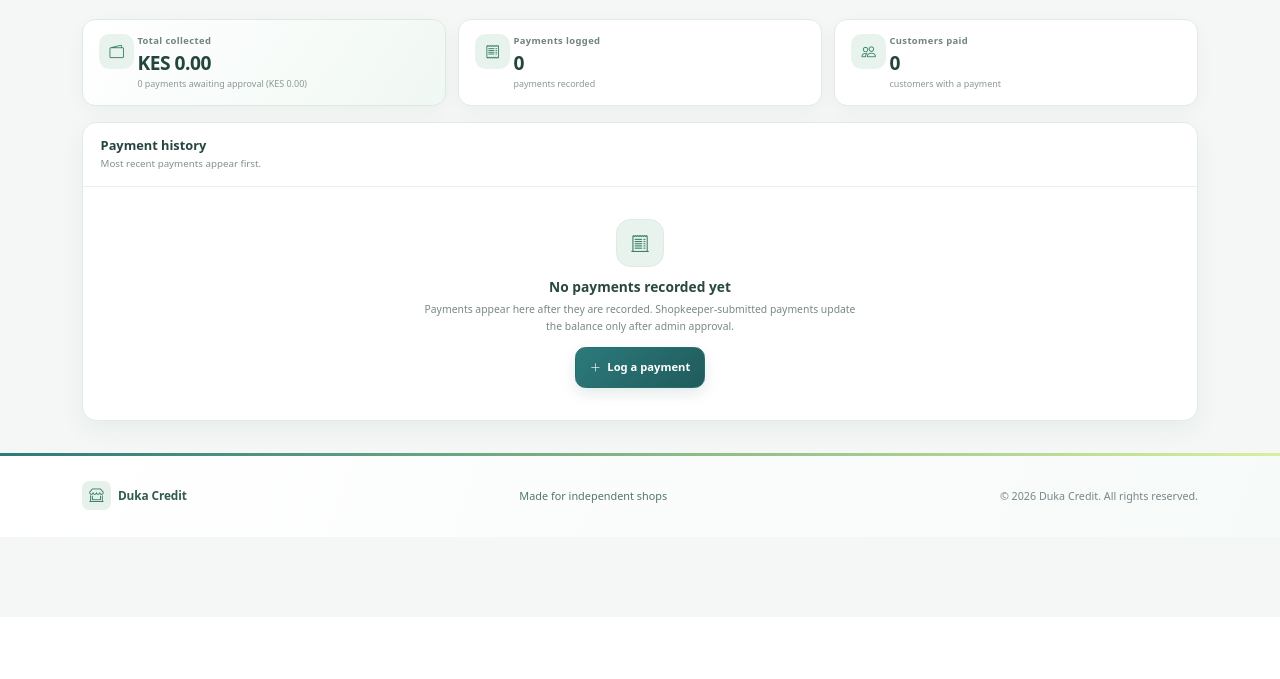
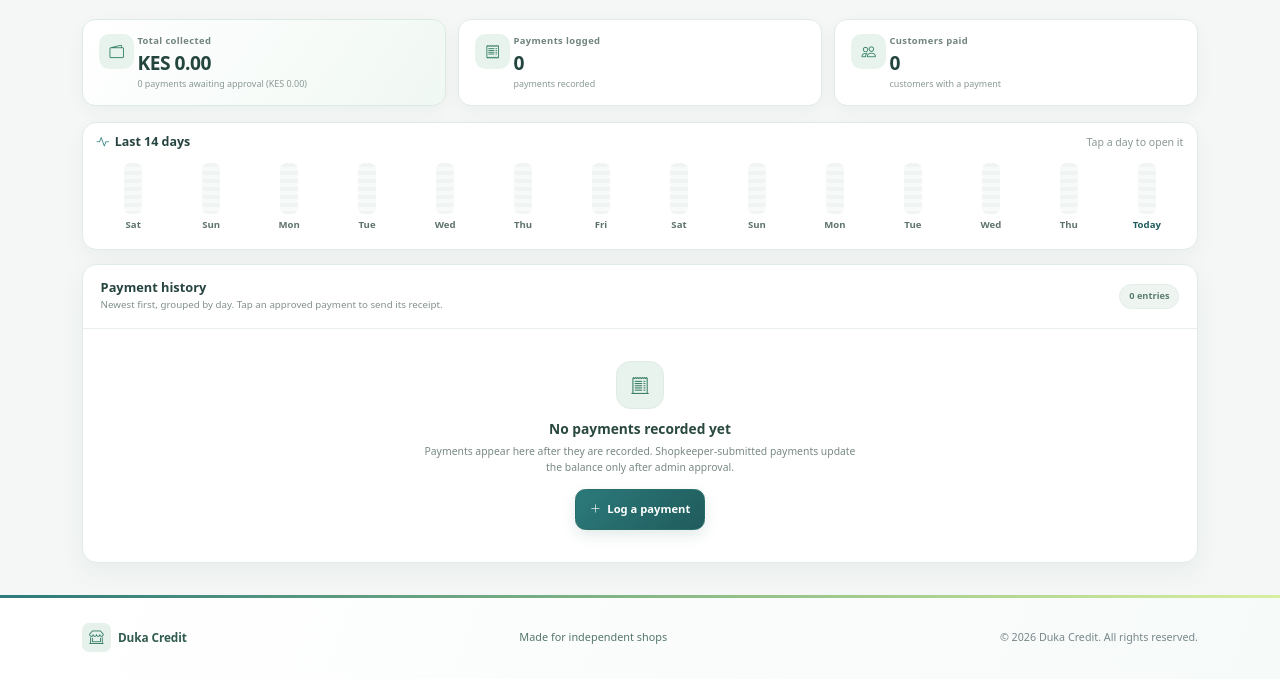
Before and after one commit to VinWonder/CreditManagementSystem, a Flask app: page /payments/ in a window 1280 px wide. Shown: the part 183-862 px from the top of the page. Before the commit the page ends 693 px from the top, so only its background shows below. Run offline with Flask 3, Linux system fonts and the light colour scheme; the visitor is signed in with stand-in values (Sample User, id 1); data that the repository does not hold is empty; parts of the project's set-up code (start-up, migrations or seed data) failed here and were passed over; some libraries are stand-ins or nearby versions.

Commit message:
Put payments awaiting approval on top and group the rest by day
Approve and Reject sit under Review payment instead of filling every
row. History can be searched by M-Pesa code, and the summary figures
come from database totals instead of loading every payment.

Co-Authored-By: Claude Opus 5.5 <noreply@anthropic.com>

```diff
--- a/app/payments/routes.py
+++ b/app/payments/routes.py
@@ -3,8 +3,9 @@ from decimal import Decimal
 from datetime import datetime
 from flask import Blueprint, render_template, redirect, url_for, flash, request
 from flask_login import login_required, current_user
-from sqlalchemy import func
+from sqlalchemy import func, or_
 
+from app import listing
 from app.extensions import db
 from app.models import (
     BalanceAdjustment,
@@ -74,43 +75,58 @@ def _outstanding_balances(retailer_id, include_pending=False):
 @payments_bp.route("/")
 @login_required
 def list_payments():
-    payments = (
-        Payment.query.filter_by(retailer_id=current_user.retailer_id)
-        .order_by(Payment.payment_date.desc())
-        .all()
+    search = request.args.get("q", "").strip()[:100]
+    period = listing.read_period()
+    day = listing.parse_day(request.args.get("day"))
+
+    shop_payments = Payment.query.filter_by(retailer_id=current_user.retailer_id)
+    approved = shop_payments.filter(Payment.approval_status == "approved")
+    pending = shop_payments.filter(Payment.approval_status == "pending")
+
+    history = shop_payments.filter(Payment.approval_status != "pending")
+    if search:
+        history = history.join(Customer).filter(
+            or_(
+                Customer.full_name.ilike(f"%{search}%"),
+                Payment.payment_reference.ilike(f"%{search}%"),
+            )
+        )
+    history = listing.filter_by_time(history, Payment.payment_date, period, day)
+    filtered_count = history.count()
+    batch = listing.take_batch(
+        history.order_by(Payment.payment_date.desc(), Payment.payment_id.desc()), filtered_count
     )
+    days = {listing.nairobi_day(payment.payment_date) for payment in batch.rows if payment.payment_date}
+    # Day totals count only money actually received (approved payments).
+    groups = listing.group_by_day(
+        batch.rows,
+        lambda payment: payment.payment_date,
+        listing.day_totals(
+            history.filter(Payment.approval_status == "approved"), Payment.payment_date, Payment.amount_paid, days
+        ),
+    )
+    if listing.is_partial():
+        return render_template("payments/_daybook.html", groups=groups, batch=batch)
+
+    pending_payments = pending.order_by(Payment.payment_date.desc(), Payment.payment_id.desc()).all()
     return render_template(
         "payments/list.html",
-        payments=payments,
-        total_paid=sum(
-            (
-                payment.amount_paid
-                for payment in payments
-                if payment.approval_status == "approved"
-            ),
-            Decimal("0"),
-        ),
-        customer_count=len(
-            {
-                payment.customer_id
-                for payment in payments
-                if payment.approval_status == "approved"
-            }
-        ),
-        pending_count=sum(payment.approval_status == "pending" for payment in payments),
-        pending_total=sum(
-            (
-                payment.amount_paid
-                for payment in payments
-                if payment.approval_status == "pending"
-            ),
-            Decimal("0"),
-        ),
-        decision_forms={
-            payment.payment_id: PaymentDecisionForm()
-            for payment in payments
-            if payment.approval_status == "pending"
-        },
+        groups=groups,
+        batch=batch,
+        pending_payments=pending_payments,
+        payment_count=shop_payments.count(),
+        filtered_count=filtered_count,
+        total_paid=approved.with_entities(func.coalesce(func.sum(Payment.amount_paid), 0)).scalar(),
+        customer_count=approved.with_entities(func.count(func.distinct(Payment.customer_id))).scalar(),
+        pending_count=len(pending_payments),
+        pending_total=sum((payment.amount_paid for payment in pending_payments), Decimal("0")),
+        decision_forms={payment.payment_id: PaymentDecisionForm() for payment in pending_payments},
+        search=search,
+        period=period,
+        periods=listing.PERIODS,
+        day=day,
+        day_label=listing.day_label(day) if day else "",
+        pulse=listing.pulse(approved, Payment.payment_date, Payment.amount_paid),
     )
 
 
--- a/app/templates/payments/_method.html
+++ b/app/templates/payments/_method.html
@@ -16,3 +16,10 @@
 {% if payment.payment_reference %}<small class="payment-method-reference">Ref {{ payment.payment_reference }}</small>{% endif %}
 {% if payment.allocations %}<small class="payment-method-items">For {{ payment.allocations | map(attribute='label') | join(', ') }}</small>{% endif %}
 {% endmacro %}
+
+{# One line for list rows: "M-Pesa Till · Ref QFT4ABC123 · For Soda ×2". #}
+{% macro payment_method_inline(payment) -%}
+<span class="payment-method{{ ' is-unrecorded' if not payment.payment_method else '' }}">{{ payment.payment_method_label }}</span>
+{%- if payment.payment_reference %} · Ref {{ payment.payment_reference }}{% endif %}
+{%- if payment.allocations %} · For {{ payment.allocations | map(attribute='label') | join(', ') }}{% endif %}
+{%- endmacro %}
--- a/app/templates/payments/list.html
+++ b/app/templates/payments/list.html
@@ -1,5 +1,6 @@
 {% extends "base.html" %}
-{% from "payments/_method.html" import payment_method_badge %}
+{% from "payments/_method.html" import payment_method_inline %}
+{% from "_daybook.html" import day_strip, period_chips, show_more %}
 {% block title %}Payments{% endblock %}
 {% block content %}
 <section class="payment-history" aria-labelledby="payment-history-title">
@@ -24,8 +25,8 @@
     <article class="payment-history-stat">
       <span class="payment-history-stat-icon"><i class="bi bi-receipt" aria-hidden="true"></i></span>
       <span class="payment-history-stat-label">Payments logged</span>
-      <strong>{{ payments|length }}</strong>
-      <small>{{ 'payment' if payments|length == 1 else 'payments' }} recorded</small>
+      <strong>{{ payment_count }}</strong>
+      <small>{{ 'payment' if payment_count == 1 else 'payments' }} recorded</small>
     </article>
     <article class="payment-history-stat">
       <span class="payment-history-stat-icon"><i class="bi bi-people" aria-hidden="true"></i></span>
@@ -35,79 +36,96 @@
     </article>
   </div>
 
-  <div class="payment-history-card">
+  {% if pending_payments %}
+  <section class="payment-history-card payment-review-card" aria-labelledby="payment-review-title">
     <div class="payment-history-card-heading">
       <div>
-        <h2>Payment history</h2>
-        <p>Most recent payments appear first.</p>
+        <h2 id="payment-review-title"><i class="bi bi-hourglass-split" aria-hidden="true"></i> Waiting for approval</h2>
+        <p>{% if current_user.is_admin %}Check each one, then approve it or give a reason to reject it.{% else %}The shop admin will check these. They count once approved.{% endif %}</p>
       </div>
-      {% if payments %}
-      <span class="payment-history-count">{{ payments|length }} {{ 'entry' if payments|length == 1 else 'entries' }}</span>
-      {% endif %}
+      <span class="payment-history-count">{{ pending_count }} · {{ pending_total | kes }}</span>
     </div>
-    {% if payments %}
-    <div class="table-responsive">
-      <table class="table table-stack payment-history-table align-middle mb-0">
-        <thead>
-          <tr><th scope="col">Date received</th><th scope="col">Customer</th><th scope="col" class="text-end">Amount paid</th><th scope="col">Method</th><th scope="col">Approval</th>{% if current_user.is_admin %}<th scope="col">Admin action</th>{% endif %}</tr>
-        </thead>
-        <tbody>
-        {% for payment in payments %}
-          <tr>
-            <td>
-              <span class="payment-history-date">
-                <i class="bi bi-calendar3" aria-hidden="true"></i>
-                {{ payment.payment_date|nairobi('%d %b %Y') if payment.payment_date else 'Date unavailable' }}
+    <ul class="daybook-rows" role="list">
+      {% for payment in pending_payments %}
+      <li class="daybook-row is-pending">
+        <div class="daybook-row-body">
+          <span class="daybook-avatar" aria-hidden="true">{{ payment.customer.full_name | initials }}</span>
+          <span class="daybook-main">
+            <a class="daybook-name" href="{{ url_for('customers.view_customer', customer_id=payment.customer_id) }}">{{ payment.customer.full_name }}</a>
+            <span class="daybook-sub">{{ payment_method_inline(payment) }}</span>
+            {% if payment.submitted_by_shopkeeper %}<span class="daybook-sub">Logged by {{ payment.submitted_by_shopkeeper.full_name }}</span>{% endif %}
           </span>
-              {% if payment.payment_date %}
-              <small class="payment-history-time">{{ payment.payment_date|nairobi('%H:%M') }} EAT</small>
-              {% endif %}
-            </td>
-            <td class="stack-primary">
-              <a class="payment-history-customer" href="{{ url_for('customers.view_customer', customer_id=payment.customer_id) }}">
-                <span class="payment-history-avatar" aria-hidden="true">{{ payment.customer.full_name.split()[0][0]|upper }}{{ payment.customer.full_name.split()[-1][0]|upper if payment.customer.full_name.split()|length > 1 else '' }}</span>
-                <span><strong>{{ payment.customer.full_name }}</strong><small>{{ payment.customer.phone_number }}</small></span>
-                <i class="bi bi-arrow-up-right payment-history-customer-link" aria-hidden="true"></i>
-              </a>
-            </td>
-            <td class="text-end payment-history-amount-cell">
-              <span class="payment-history-amount" aria-label="Amount received {{ payment.amount_paid | kes }}">{{ payment.amount_paid | kes }}</span>
-              {% if payment.submitted_by_shopkeeper %}<small class="d-block text-muted">Submitted by {{ payment.submitted_by_shopkeeper.full_name }}</small>{% endif %}
-            </td>
-            <td class="payment-history-method-cell">{{ payment_method_badge(payment) }}</td>
-            <td class="payment-history-approval-cell">
-              <span class="badge {{ 'text-bg-warning' if payment.approval_status == 'pending' else 'text-bg-success' if payment.approval_status == 'approved' else 'text-bg-secondary' }}">{{ payment.approval_status|capitalize }}</span>
-              {% if payment.review_note %}<small class="d-block text-muted">{{ payment.review_note }}</small>{% endif %}
-            </td>
+          <span class="daybook-side">
+            <strong class="daybook-amount payment-history-amount">{{ payment.amount_paid | kes }}</strong>
+            <span class="daybook-meta">{{ payment.payment_date|nairobi('%d %b · %H:%M') }} EAT</span>
+          </span>
+        </div>
         {% if current_user.is_admin %}
-            <td class="stack-actions">
-              {% if payment.approval_status == 'pending' %}
         {% set decision_form = decision_forms[payment.payment_id] %}
-              <form method="POST" action="{{ url_for('payments.approve_payment', payment_id=payment.payment_id) }}" class="mb-1">
+        <details class="payment-review">
+          <summary><i class="bi bi-shield-check" aria-hidden="true"></i> Review payment</summary>
+          <div class="payment-review-actions">
+            <form method="POST" action="{{ url_for('payments.approve_payment', payment_id=payment.payment_id) }}">
               {{ decision_form.hidden_tag() }}
               <label class="visually-hidden" for="approval-note-{{ payment.payment_id }}">Optional approval note</label>
-                {{ decision_form.review_note(id="approval-note-" ~ payment.payment_id, class="form-control form-control-sm mb-1", placeholder="Optional approval note", maxlength="255") }}
-                <button type="submit" class="btn btn-sm btn-success">Approve</button>
+              {{ decision_form.review_note(id="approval-note-" ~ payment.payment_id, class="form-control form-control-sm", placeholder="Optional approval note", maxlength="255") }}
+              <button type="submit" class="btn btn-sm btn-success"><i class="bi bi-check-lg" aria-hidden="true"></i> Approve</button>
             </form>
             <form method="POST" action="{{ url_for('payments.reject_payment', payment_id=payment.payment_id) }}">
               {{ decision_form.hidden_tag() }}
               <label class="visually-hidden" for="rejection-note-{{ payment.payment_id }}">Reason required to reject</label>
-                {{ decision_form.review_note(id="rejection-note-" ~ payment.payment_id, class="form-control form-control-sm mb-1", placeholder="Reason required to reject", maxlength="255", required=true) }}
-                <button type="submit" class="btn btn-sm btn-outline-danger">Reject</button>
+              {{ decision_form.review_note(id="rejection-note-" ~ payment.payment_id, class="form-control form-control-sm", placeholder="Reason required to reject", maxlength="255", required=true) }}
+              <button type="submit" class="btn btn-sm btn-outline-danger"><i class="bi bi-x-lg" aria-hidden="true"></i> Reject</button>
             </form>
-              {% else %}
-              <span class="small text-muted">{% if payment.reviewed_at %}Reviewed {{ payment.reviewed_at|nairobi('%d %b %Y · %H:%M') }} EAT{% else %}—{% endif %}</span>
-              {% if payment.approval_status == 'approved' %}<a class="payment-receipt-link d-flex" href="{{ url_for('payments.payment_receipt', payment_id=payment.payment_id) }}"><i class="bi bi-send" aria-hidden="true"></i> Send receipt</a>{% endif %}
+          </div>
+        </details>
         {% endif %}
-            </td>
+      </li>
+      {% endfor %}
+    </ul>
+  </section>
   {% endif %}
-          </tr>
-        {% endfor %}
-        </tbody>
-        <tfoot>
-          <tr><th scope="row" colspan="2">Approved total collected</th><td class="text-end"><strong>{{ total_paid | kes }}</strong></td><td colspan="{{ 3 if current_user.is_admin else 2 }}"></td></tr>
-        </tfoot>
-      </table>
+
+  {{ day_strip(pulse, 'payment', day) }}
+
+  <section class="payment-history-card daybook-card" aria-labelledby="payment-history-list-title">
+    <div class="payment-history-card-heading">
+      <div>
+        <h2 id="payment-history-list-title">{{ day_label ~ ' · Payments' if day else 'Payment history' }}</h2>
+        <p>Newest first, grouped by day.{% if current_user.is_admin %} Tap an approved payment to send its receipt.{% endif %}</p>
+      </div>
+      <span class="payment-history-count">{{ filtered_count }} {{ 'entry' if filtered_count == 1 else 'entries' }}</span>
+    </div>
+    {% if payment_count %}
+    <form method="GET" action="{{ url_for('payments.list_payments') }}" class="transaction-history-filters daybook-filters" role="search">
+      {% if day %}<input type="hidden" name="day" value="{{ day.isoformat() }}">{% endif %}
+      {% if period != 'all' %}<input type="hidden" name="period" value="{{ period }}">{% endif %}
+      <label class="transaction-search-box">
+        <i class="bi bi-search" aria-hidden="true"></i>
+        <span class="visually-hidden">Search customer or reference</span>
+        <input type="search" name="q" value="{{ search }}" maxlength="100" placeholder="Search customer or M-Pesa code..." aria-label="Search customer or reference">
+      </label>
+      <button type="submit" class="transaction-filter-submit"><i class="bi bi-search" aria-hidden="true"></i> Search</button>
+    </form>
+    <div class="daybook-toolbar">
+      {{ period_chips('day' if day else period, periods, 'Show payments from') }}
+      {% if search or period != 'all' or day %}
+      <a href="{{ url_for('payments.list_payments') }}" class="transaction-filter-clear">Clear filters</a>
+      {% endif %}
+    </div>
+    {% endif %}
+
+    {% if groups %}
+    <div class="daybook" data-daybook>
+      {% include "payments/_daybook.html" %}
+    </div>
+    {{ show_more(batch, 'payments') }}
+    {% elif payment_count %}
+    <div class="payment-history-empty">
+      <span class="payment-history-empty-icon"><i class="bi bi-search" aria-hidden="true"></i></span>
+      <h3>No matching payments</h3>
+      <p>{% if day %}No payments on {{ day_label }}. Pick another day above, or show all days.{% elif pending_count and not (search or period != 'all') %}Every payment so far is still waiting for approval above.{% else %}Try another name or code, or clear your filters.{% endif %}</p>
+      <a href="{{ url_for('payments.list_payments') }}" class="payment-history-empty-action"><i class="bi bi-arrow-counterclockwise" aria-hidden="true"></i> Clear filters</a>
     </div>
     {% else %}
     <div class="payment-history-empty">
@@ -119,6 +137,6 @@
       </a>
     </div>
     {% endif %}
-  </div>
+  </section>
 </section>
 {% endblock %}
```
Also changed, not shown: app/templates/payments/_daybook.html (added, +35 -0 lines), tests/test_payments.py (+1 -5 lines). Lines whose indentation alone changed are shown as unchanged.
